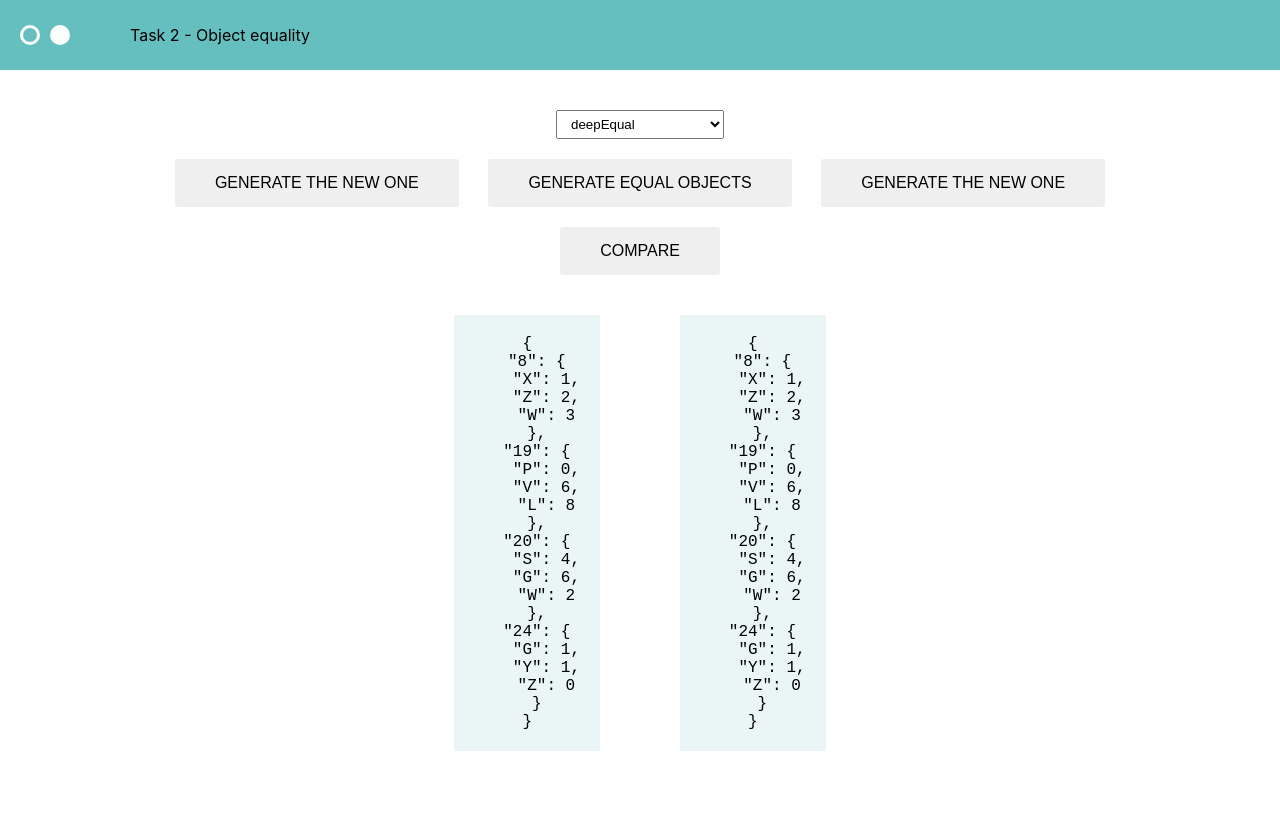
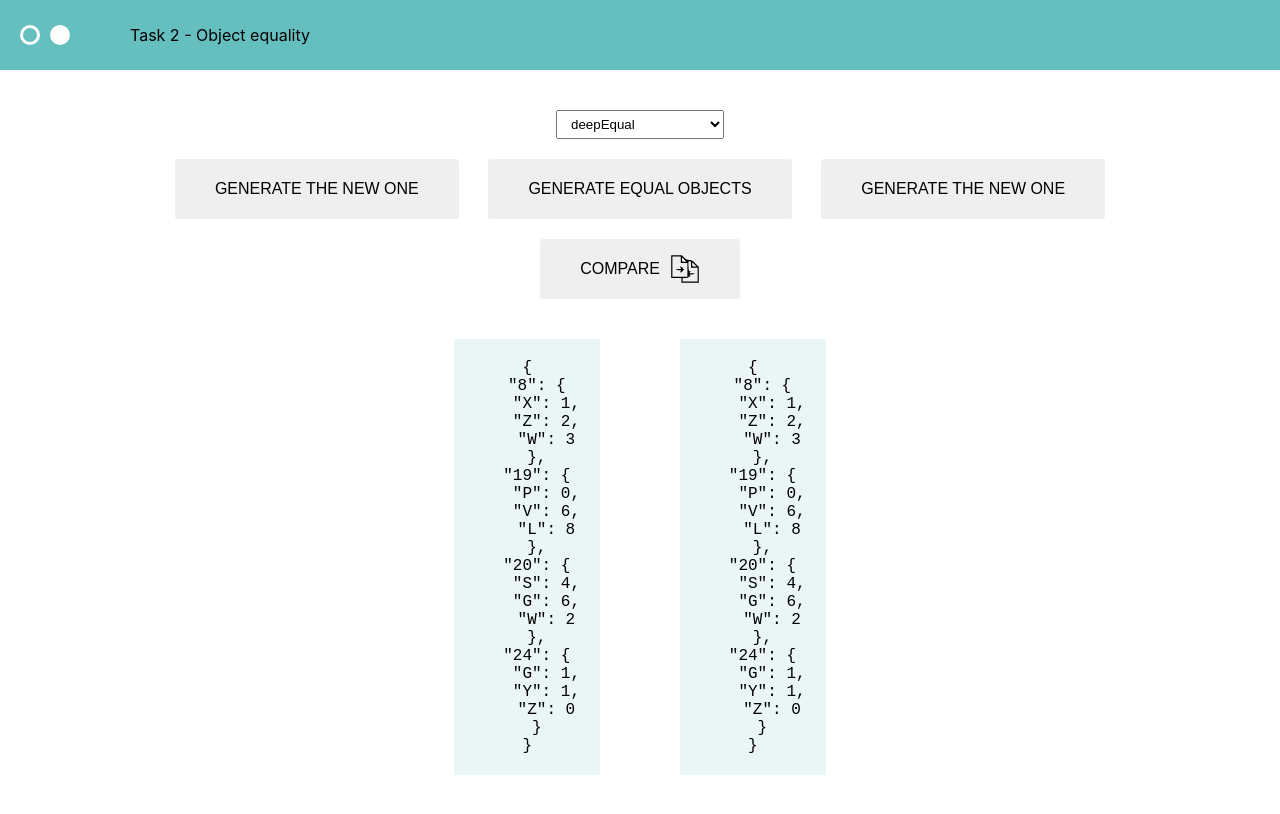
Before and after one commit to AlexBelz123/sea_crabs, a React (Create React App) app: page /objectqequality in a window 1280 px wide. Shown: the top 814 px of the page. Built offline with nearby package versions, Linux system fonts and the light colour scheme.

Commit message:
added svg icon

```diff
--- /dev/null
+++ b/src/assets/icons/CompareIcon.tsx
@@ -0,0 +1,16 @@
+import React from 'react';
+
+const CompareIcon: React.FC<React.SVGProps<SVGSVGElement>> = ({ ...props }) => (
+  <svg
+    xmlns="http://www.w3.org/2000/svg"
+    width={66.667}
+    height={66.667}
+    viewBox="0 0 50 50"
+    {...props}
+  >
+    <path d="M2 21v19h17v8h29V21.4l-5.8-5.7c-5.3-5.2-6.1-5.7-10.3-5.7-3.9 0-5-.5-8.4-4l-3.9-4H2v19zM18 9.5V15h11v23H4V4h14v5.5zm6 0 3.4 3.5h-3.7c-3.6 0-3.7-.1-3.7-3.5 0-1.9.1-3.5.3-3.5.2 0 1.8 1.6 3.7 3.5zm11 8V23h11v23H21v-3c0-2.9.1-3 5-3 3.7 0 5-.4 5-1.5 0-.9.6-1.2 1.5-.9 1.8.7 2-.7.3-2.4-.9-.9-.2-1.2 3.5-1.2 2.6 0 4.7-.5 4.7-1 0-.6-2.1-1-4.7-1-3.7 0-4.4-.3-3.5-1.2 1.6-1.6 1.5-3.1-.2-2.5-1.2.5-1.5-1-1.8-7.9-.3-8.1-.2-8.4 2-8.4 2 0 2.2.5 2.2 5.5zm6 0 3.4 3.5h-3.7c-3.6 0-3.7-.1-3.7-3.5 0-1.9.1-3.5.3-3.5.2 0 1.8 1.6 3.7 3.5z" />
+    <path d="M17 21.8c0 .4.5 1.3 1.2 2 .9.9.2 1.2-3.5 1.2-2.6 0-4.7.4-4.7 1 0 .5 2.1 1 4.6 1 4.1 0 4.5.2 3.4 1.5-2.3 2.8 0 3 2.7.2l2.7-2.6-2.4-2.6c-2.3-2.5-4-3.2-4-1.7z" />
+  </svg>
+);
+
+export default CompareIcon;
--- /dev/null
+++ b/src/assets/icons/index.ts
@@ -0,0 +1 @@
+export { default as CompareIcon } from './CompareIcon';
--- a/src/tasks/ObjectEquality/ObjectEquality.tsx
+++ b/src/tasks/ObjectEquality/ObjectEquality.tsx
@@ -5,6 +5,7 @@ import {
   generateRandomObject,
   generateEqualObjects,
 } from '../../utils/randomObject';
+import { CompareIcon } from '../../assets/icons';
 import styles from './object.module.scss';
 
 const ObjectEquality = () => {
@@ -52,8 +53,8 @@ const ObjectEquality = () => {
           <Button onClick={() => updateObjectByIndex(1)}>
             Generate the new one
           </Button>
-          <Button className={styles.placeCenter} onClick={compareOnClick}>
-            Compare
+          <Button className={styles.compareBtn} onClick={compareOnClick}>
+            Compare <CompareIcon />
           </Button>
         </div>
         <div className={styles.row}>
--- a/src/tasks/ObjectEquality/object.module.scss
+++ b/src/tasks/ObjectEquality/object.module.scss
@@ -23,9 +23,18 @@
   justify-items: center;
 }
 
-.placeCenter {
+.compareBtn {
   grid-row: 2 / 3;
   grid-column: 2 / 3;
+
+  display: flex;
+  align-items: center;
+
+  & svg {
+    width: 3rem;
+    height: 3rem;
+    margin-left: 1rem;
+  }
 }
 
 .row {
```
Also changed, not shown: src/components/Select/README.md.
